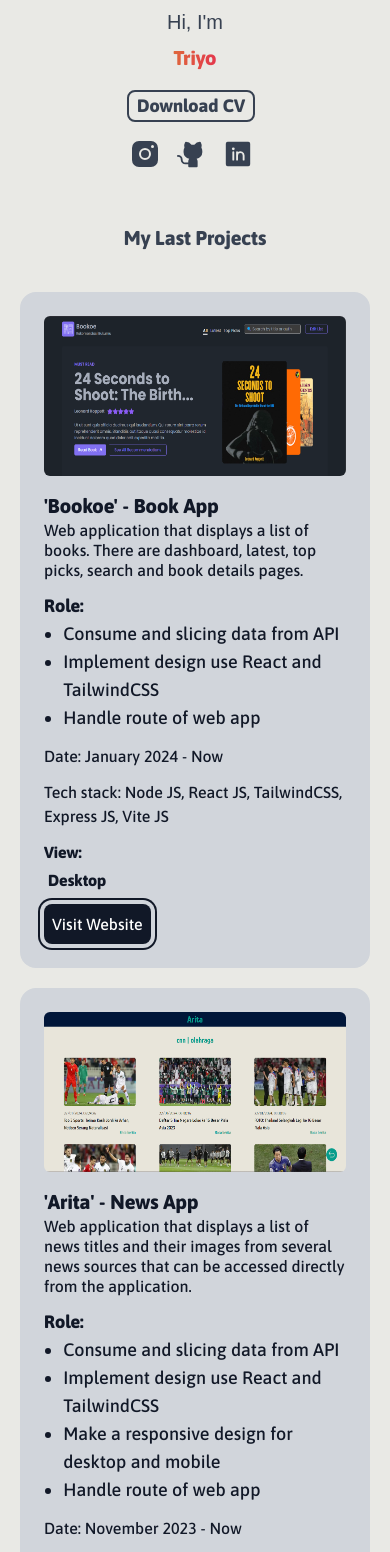
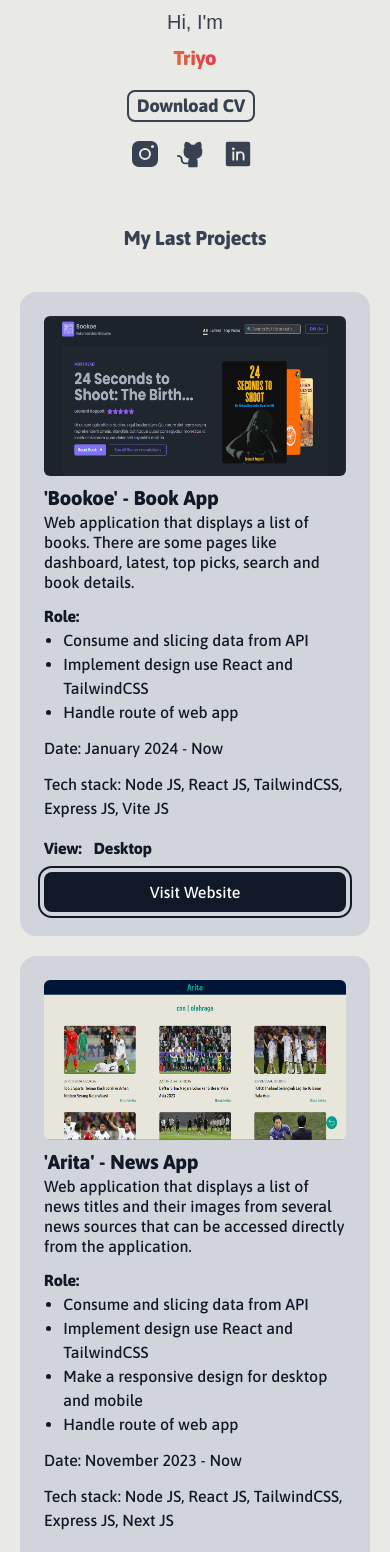
Before and after one commit to Triyo11/personal-web-cv, a React (Vite) app: page /last-projects in a window 390 px wide. Shown: the top 1552 px of the page. Built offline with nearby package versions, Linux system fonts and the light colour scheme; a web font is replaced by a local one.

Commit message:
fix project card and data in database

```diff
--- a/src/components/ProjectsCard.jsx
+++ b/src/components/ProjectsCard.jsx
@@ -13,9 +13,9 @@ const ProjectsCard = ({
   const handleDirectProjectWebsite = () => window.location.replace(link)
 
   return (
-    <div className="p-6 md:mx-32 mx-5 bg-gray-300 flex md:flex-row flex-col gap-4 rounded-2xl">
+    <div className="p-6 md:mx-32 mx-5 bg-gray-300 grid md:grid-cols-2 grid-cols-1 gap-2 rounded-2xl">
       <img
-        className="md:w-[50%] w-full md:h-[17rem] h-[10rem] rounded-md"
+        className="md:w-[95%] w-full md:h-[80%] h-[10rem] rounded-md"
         alt="project-sample"
         src={image}
       />
@@ -30,8 +30,8 @@ const ProjectsCard = ({
             </p>
           </article>
           <div className="pt-3">
-            <p className="text-gray-900 text-lg font-semibold">Role:</p>
-            <ul className="list-disc pl-[1.2rem] text-lg text-gray-900">
+            <p className="text-gray-900 md:text-lg text-md font-semibold">Role:</p>
+            <ul className="list-disc pl-[1.2rem] md:text-lg text-md text-gray-900">
               {role.map((item) => (
                 <li key={item}>{item}</li>
               ))}
@@ -43,8 +43,9 @@ const ProjectsCard = ({
           <p className="text-gray-900 pt-3">
             Tech stack: <span>{techs.join(", ")}</span>
           </p>
-          <p className="text-gray-900 font-semibold pt-3">View: </p>
-          <ul className="flex gap-2 font-semibold">
+          <div className="flex gap-2 items-center pt-3 font-semibold">
+            <p className="text-gray-900">View: </p>
+            <ul className="flex gap-1">
               {view.map((item) => (
                 <li key={item} className="text-gray-900 p-1">
                   {item}
@@ -52,10 +53,11 @@ const ProjectsCard = ({
               ))}
             </ul>
           </div>
+        </div>
         <button
           onClick={() => setTimeout(handleDirectProjectWebsite, 500)}
           target={"_blank"}
-          className="p-2 mt-2 bg-gray-900 text-white max-w-max rounded-lg ring-2 ring-offset-4 ring-gray-900 ring-offset-gray-300 hover:ring-0 hover:ring-offset-0 hover:scale-110 hover:shadow-xl hover:shadow-black/50 transition-all ease-in-out duration-300"
+          className="p-2 mt-2 bg-gray-900 text-white md:max-w-max w-full rounded-lg ring-2 ring-offset-4 ring-gray-900 ring-offset-gray-300 hover:ring-0 hover:ring-offset-0 hover:scale-110 hover:shadow-xl hover:shadow-black/50 transition-all ease-in-out duration-300"
         >
           Visit Website
         </button>
--- a/src/database/data-projects.js
+++ b/src/database/data-projects.js
@@ -5,7 +5,7 @@ export const dataProjects = [
   {
     title: "'Bookoe' - Book App",
     image: bookoe,
-    desc: "Web application that displays a list of books. There are dashboard, latest, top picks, search and book details pages.",
+    desc: "Web application that displays a list of books. There are some pages like dashboard, latest, top picks, search and book details.",
     role: ["Consume and slicing data from API", "Implement design use React and TailwindCSS", "Handle route of web app"],
     date: "January 2024 - Now",
     techs: ["Node JS", "React JS", "TailwindCSS", "Express JS", "Vite JS"],
```
Lines whose indentation alone changed are shown as unchanged.
